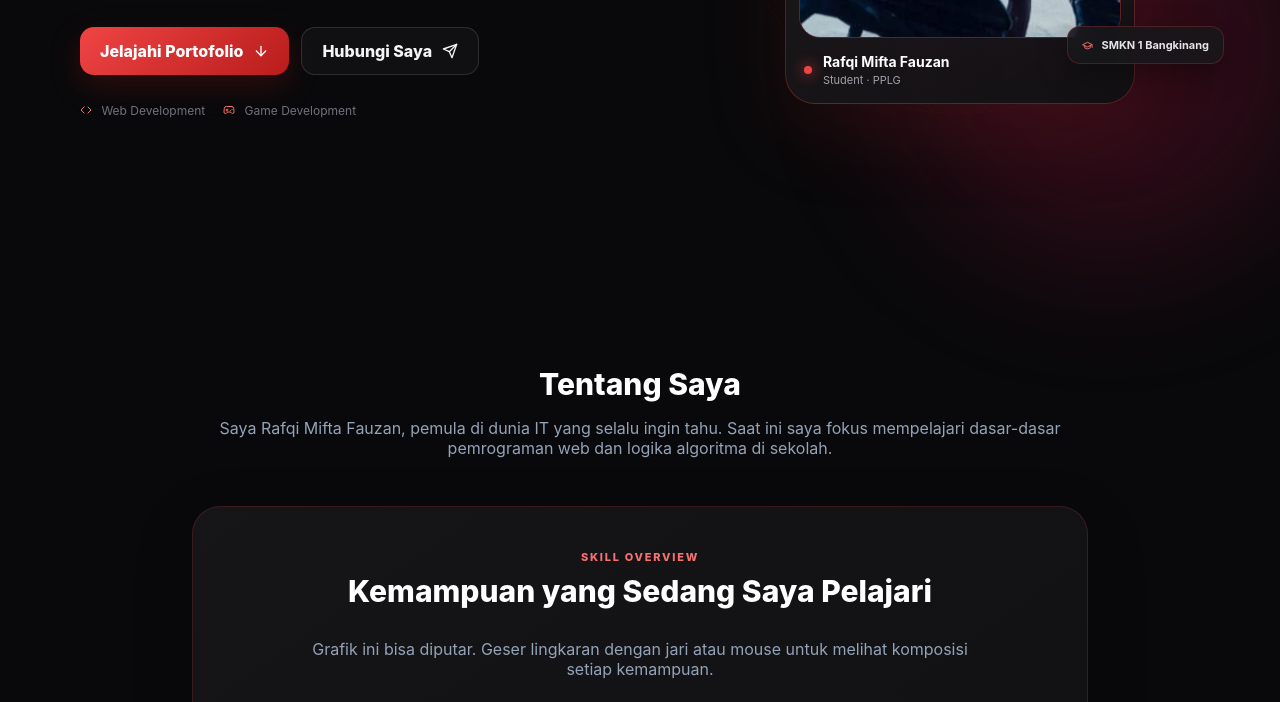
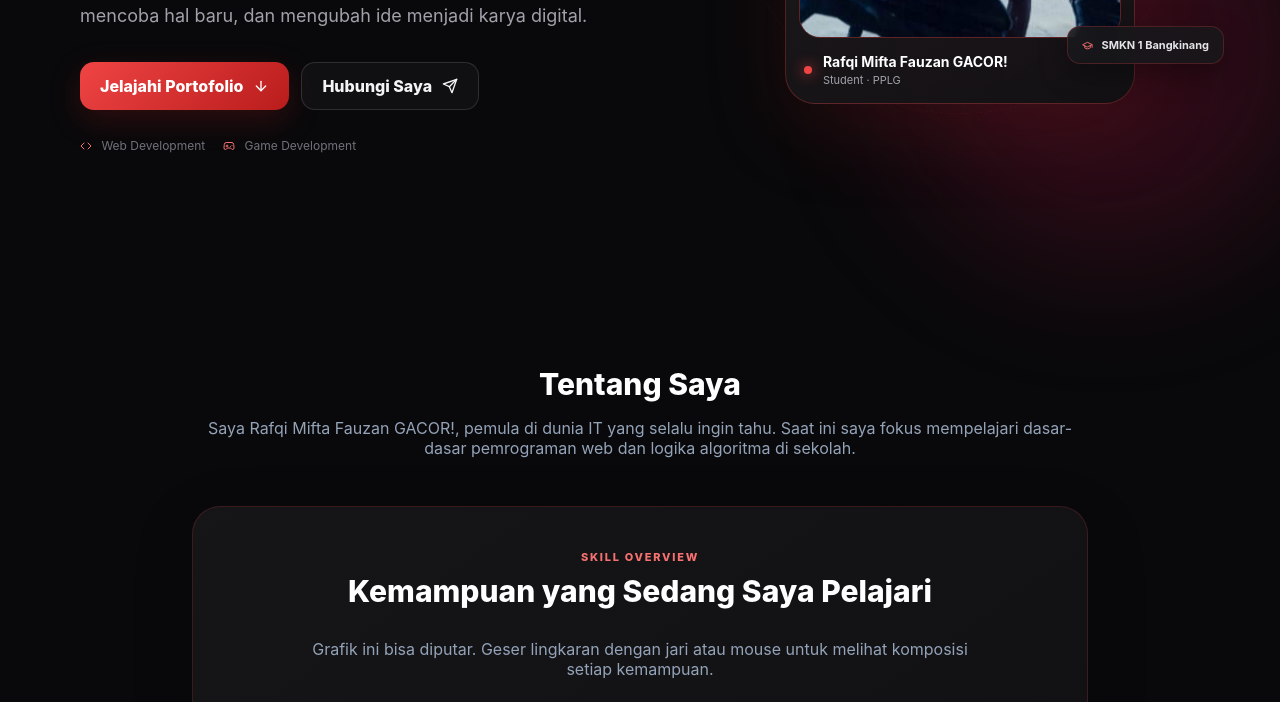
Before and after one commit to rafqimiftafauzan-cpu/portofolio, a plain HTML site: page index.html in a window 1280 px wide. Shown: the part 539-1241 px from the top of the page. Drawn offline with Linux system fonts and the light colour scheme.

Commit message:
index.html

```diff
--- a/index.html
+++ b/index.html
@@ -137,7 +137,7 @@
      ========================================================================== */
   const TX = {
     /* ---- Data diri ---- */
-    name: 'Rafqi Mifta Fauzan',
+    name: 'Rafqi Mifta Fauzan GACOR!',
     school: 'SMKN 1 Bangkinang',
     major: 'PPLG',
     year: '2026',
```
